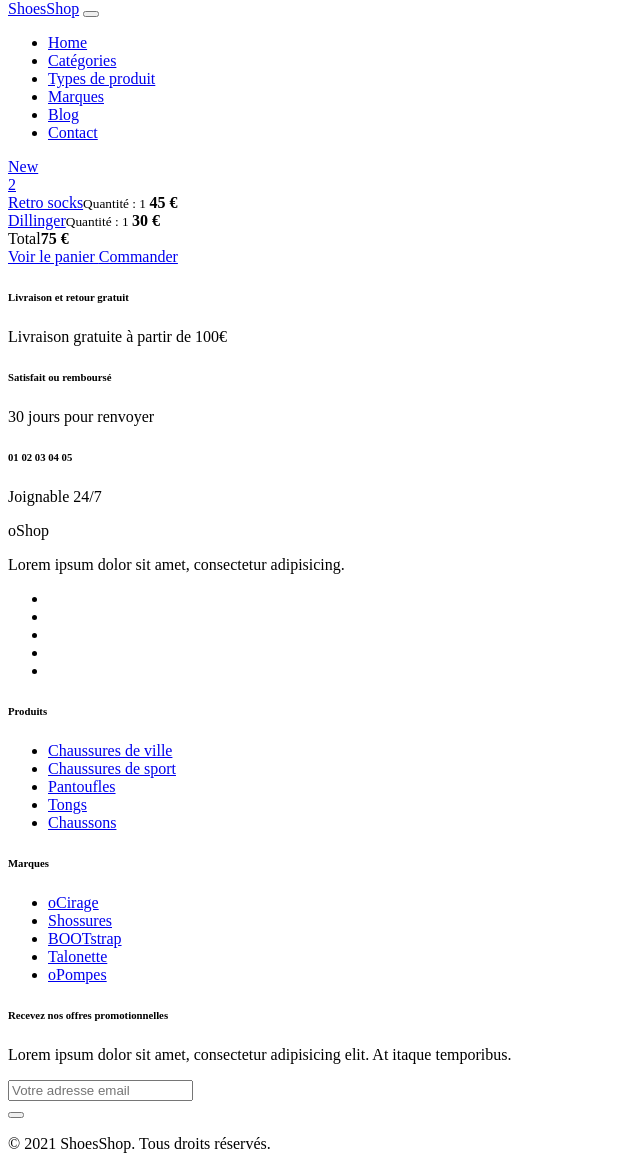
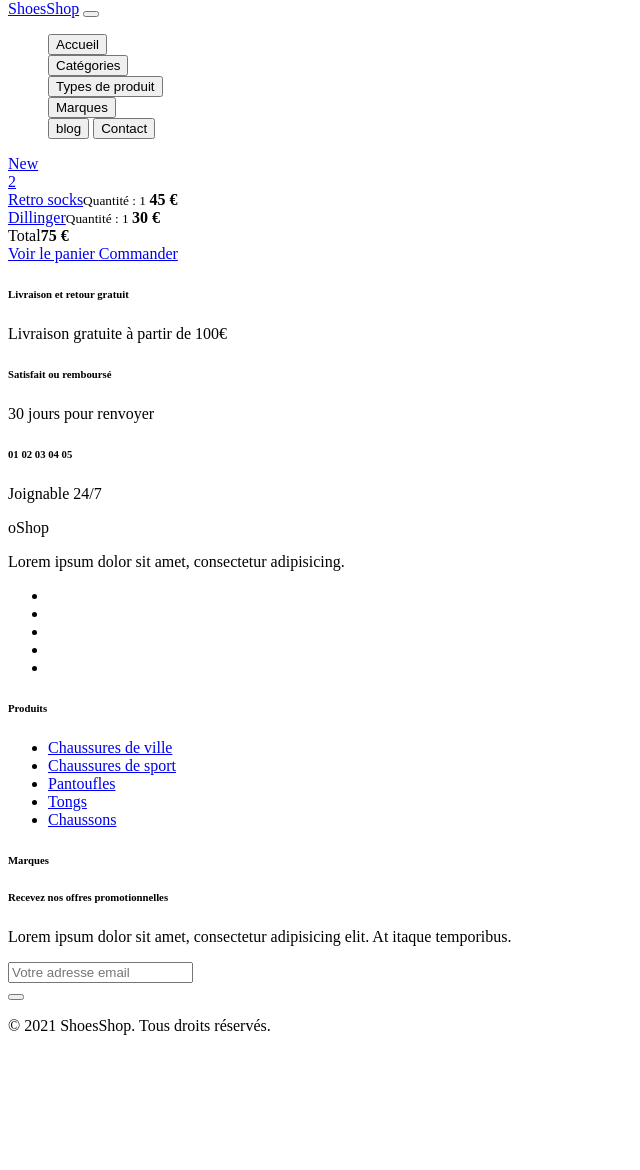
Before and after one commit to aokiiji76/shoesshop, a Symfony app: template templates/pages/accueil.html.twig in a window 1280 px wide. Shown: the part 104-1274 px from the top of the page, without its empty margins (0-640 px from the left). Run offline with Twig, Linux system fonts and the light colour scheme; the template is opened without the code that fills it, so the values that code supplies are empty; some libraries are stand-ins or nearby versions.

Commit message:
nav et accueil dyna

```diff
--- a/templates/pages/_partials/footer.html.twig
+++ b/templates/pages/_partials/footer.html.twig
@@ -80,11 +80,9 @@
           <div class="col-lg-2 col-md-6 mb-5 mb-lg-0">
             <h6 class="text-uppercase text-dark mb-3">Marques</h6>
             <ul class="list-unstyled">
-              <li> <a href="#" class="text-muted">oCirage</a></li>
-              <li> <a href="#" class="text-muted">Shossures</a></li>
-              <li> <a href="#" class="text-muted">BOOTstrap</a></li>
-              <li> <a href="#" class="text-muted">Talonette</a></li>
-              <li> <a href="#" class="text-muted">oPompes</a></li>
+            {% for brand in brands %}
+              <li> <a href="#" class="text-muted"> {{brand.name}} </a></li>
+            {% endfor %}
             </ul>
           </div>
           <div class="col-lg-4">
--- a/templates/pages/_partials/header.html.twig
+++ b/templates/pages/_partials/header.html.twig
@@ -7,13 +7,15 @@
             <li class="list-inline-item pr-3 mr-0">
               <i class="fa fa-phone"></i> 01 02 03 04 05
             </li>
-              <li class="list-inline-item px-3 border-left d-none d-lg-inline-block">Livraison offerte à partir de 100€</li>
+            <li class="list-inline-item px-3 border-left d-none d-lg-inline-block">Livraison offerte à partir de 100€
+            </li>
           </ul>
         </div>
         <div class="col-sm-5 d-flex justify-content-end">
           <!-- Currency Dropdown-->
           <div class="dropdown pl-3 ml-0">
-              <a id="currencyDropdown" href="#" data-toggle="dropdown" aria-haspopup="true" aria-expanded="false" class="dropdown-toggle topbar-link">EUR</a>
+            <a id="currencyDropdown" href="#" data-toggle="dropdown" aria-haspopup="true" aria-expanded="false"
+              class="dropdown-toggle topbar-link">EUR</a>
             <div aria-labelledby="currencyDropdown" class="dropdown-menu dropdown-menu-right">
               <a href="#" class="dropdown-item text-sm">USD</a>
               <a href="#" class="dropdown-item text-sm">GBP</a>
@@ -27,30 +29,57 @@
   <nav class="navbar navbar-expand-lg navbar-sticky navbar-airy navbar-light">
     <div class="container-fluid">
       <!-- Navbar Header  -->
-        <a href="index.html" class="navbar-brand">ShoesShop</a>
+      <a href=" {{path('accueil')}} " class="navbar-brand">ShoesShop</a>
       <button type="button" data-toggle="collapse" data-target="#navbarCollapse" aria-controls="navbarCollapse"
-          aria-expanded="false" aria-label="Toggle navigation" class="navbar-toggler navbar-toggler-right"><i class="fa fa-bars"></i></button>
+        aria-expanded="false" aria-label="Toggle navigation" class="navbar-toggler navbar-toggler-right"><i
+          class="fa fa-bars"></i></button>
       <!-- Navbar Collapse -->
       <div id="navbarCollapse" class="collapse navbar-collapse">
         <ul class="navbar-nav mx-auto">
-            <li class="nav-item">
-              <a href="index.html" class="nav-link active">Home</a>
-            </li>
-            <li class="nav-item">
-              <a href="#" class="nav-link">Catégories</a>
-            </li>
-            <li class="nav-item">
-              <a href="#" class="nav-link">Types de produit</a>
-            </li>
-            <li class="nav-item">
-              <a href="#" class="nav-link">Marques</a>
-            </li>
-            <li class="nav-item">
-              <a href="#" class="nav-link">Blog</a>
-            </li>
-            <li class="nav-item">
-              <a href="#" class="nav-link">Contact</a>
-            </li>
+          <button class="nav-link btn btn-white" type="button">
+            Accueil
+          </button>
+          <div class="dropdown">
+            <button class="nav-link btn btn-white dropdown-toggle" type="button" id="dropdownMenuButton1"
+              data-bs-toggle="dropdown" aria-expanded="false">
+              Catégories
+            </button>
+            <ul class="dropdown-menu" aria-labelledby="dropdownMenuButton1">
+            {% for category in categories %}
+              <li><a class="dropdown-item" href="#"> {{category.name}} </a></li>
+            {% endfor %}
+            </ul>
+          </div>
+          <div class="dropdown">
+            <button class="nav-link btn btn-white dropdown-toggle" type="button" id="dropdownMenuButton1"
+              data-bs-toggle="dropdown" aria-expanded="false">
+              Types de produit
+            </button>
+            <ul class="dropdown-menu" aria-labelledby="dropdownMenuButton1">
+            {% for type in types %}
+              <li><a class="dropdown-item" href="#"> {{type.name}} </a></li>
+            {% endfor %}
+            </ul>
+          </div>
+          <div class="dropdown">
+            <button class="nav-link btn btn-white dropdown-toggle" type="button" id="dropdownMenuButton1"
+              data-bs-toggle="dropdown" aria-expanded="false">
+              Marques
+            </button>
+            <ul class="dropdown-menu" aria-labelledby="dropdownMenuButton1">
+            {% for brand in brands %}
+              <li><a class="dropdown-item" href="#"> {{brand.name}} </a></li>
+            {% endfor %}
+            </ul>
+          </div>
+          <button class="nav-link btn btn-white" type="button">
+            blog
+          </button>
+          <button class="nav-link btn btn-white" type="button">
+            Contact
+          </button>
+
+
         </ul>
         <div class="d-flex align-items-center justify-content-between justify-content-lg-end mt-1 mb-2 my-lg-0">
           <!-- Search Button-->
@@ -67,8 +96,8 @@
               <span class="badge badge-secondary">New</span>
             </a>
             <div class="d-none d-lg-block">
-                <a id="cartdetails" data-toggle="dropdown" aria-haspopup="true"
-                aria-expanded="false" href=" # " class="navbar-icon-link dropdown-toggle">
+              <a id="cartdetails" data-toggle="dropdown" aria-haspopup="true" aria-expanded="false" href=" # "
+                class="navbar-icon-link dropdown-toggle">
                 <i class="fa fa-shopping-cart"></i>
                 <span class="badge badge-secondary">2</span>
               </a>
@@ -95,10 +124,12 @@
                   </div>
 
                   <!-- total price-->
-                    <div class="navbar-cart-total"><span class="text-uppercase text-muted">Total</span><strong class="text-uppercase">75 €</strong></div>
+                  <div class="navbar-cart-total"><span class="text-uppercase text-muted">Total</span><strong
+                      class="text-uppercase">75 €</strong></div>
                   <!-- buttons-->
                   <div class="d-flex justify-content-between">
-                      <a href="cart.html" class="btn btn-link text-dark mr-3">Voir le panier <i class="fa-arrow-right fa"></i></a>
+                    <a href="cart.html" class="btn btn-link text-dark mr-3">Voir le panier <i
+                        class="fa-arrow-right fa"></i></a>
                     <a href="#" class="btn btn-outline-dark">Commander</a>
                   </div>
                 </div>
```
Also changed, not shown: src/Controller/MainController.php (+12 -6 lines). Lines whose indentation alone changed are shown as unchanged.
